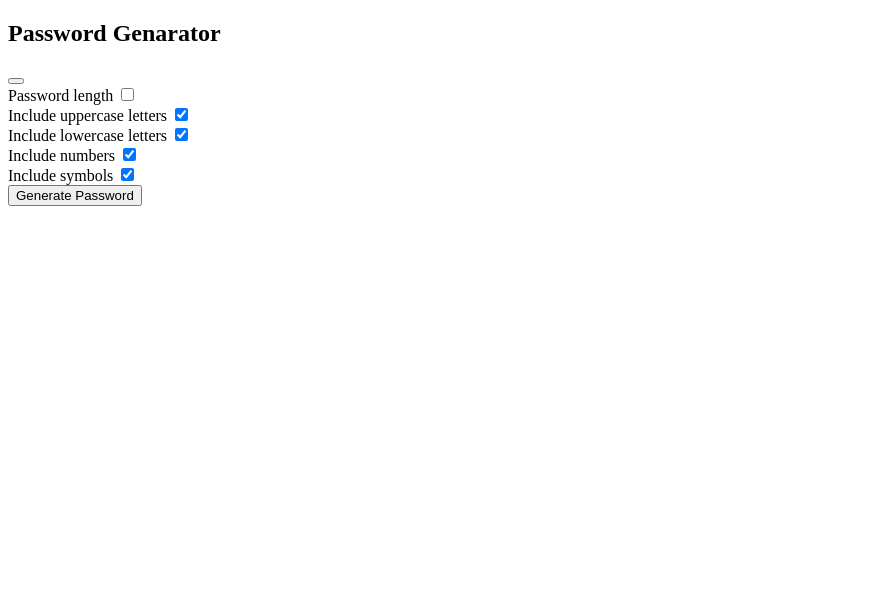
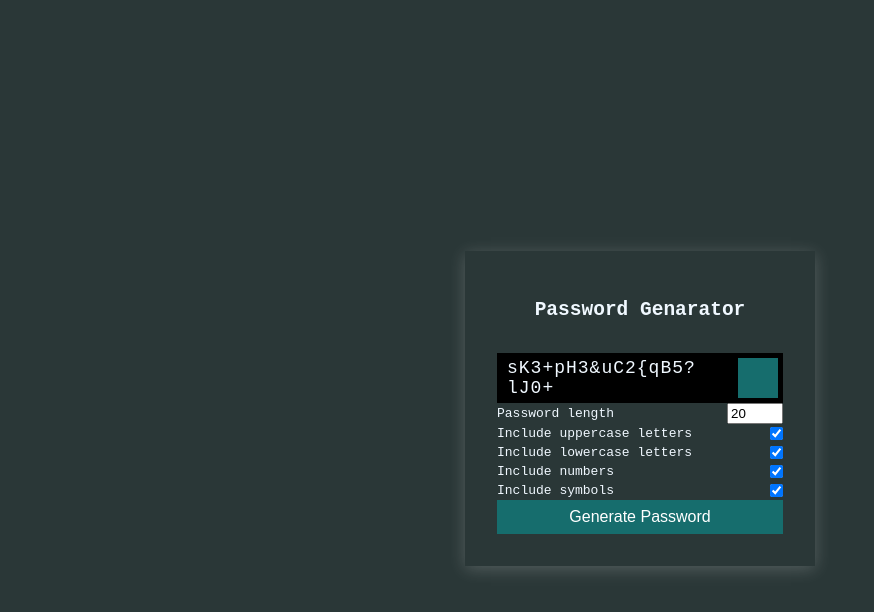
Before and after one commit to dgchromy/password_generator, a plain HTML site: page index.html in a window 1280 px wide. Both pictures are taken after a click on the button "Generate Password". Shown: the whole page, without its empty margins (0-874 px from the left). Drawn offline with Linux system fonts and the light colour scheme.

Commit message:
updated java script and style.css

```diff
--- a/index.html
+++ b/index.html
@@ -19,7 +19,7 @@
     <div class="settings">
       <div class="setting">
         <label for="length">Password length</label>
-        <input type="checkbox" id="length" min="4" max="20" value="20" />
+        <input type="number" id="length" min="4" max="20" value="20" />
       </div>
       <div class="setting">
         <label for="uppercase">Include uppercase letters</label>
--- a/script1.js
+++ b/script1.js
@@ -1,12 +1,12 @@
 //DOM elements
-const resultEl =document.getElementById("result");
-const lengthEl =document.getElementById("length");
-const uppercaseEl =document.getElementById("uppercase");
-const lowercaseEl =document.getElementById("lowercase");
-const numbersEl =document.getElementById("numbers");
-const symbolsEl =document.getElementById("symbols");
-const generateEl =document.getElementById("generate");
-const clipboardEl =document.getElementById("clipboard");
+const resultEl = document.getElementById("result");
+const lengthEl = document.getElementById("length");
+const uppercaseEl = document.getElementById("uppercase");
+const lowercaseEl = document.getElementById("lowercase");
+const numbersEl = document.getElementById("numbers");
+const symbolsEl = document.getElementById("symbols");
+const generateEl = document.getElementById("generate");
+const clipboardEl = document.getElementById("clipboard");
 
 
 const randomFunc = {
@@ -14,9 +14,22 @@ const randomFunc = {
     upper: getRandomUpper,
     number: getRandomNumber,
     symbol: getRandomSymbol,
+};
 
+clipboardEl.addEventListener("click", () => {
+    const textarea = document.createElement("textarea");
+    const password = resultEl.innerText;
+    if(!password){
+        return;
+    }
+    textarea.value = password;
+    document.body.appendChild(textarea);
+    textarea.select();
+    document.execCommand("copy");
+    textarea.remove();
+    alert("Copied to clipboard");
+});
 
-};
 // generate event listen.//
 
 
@@ -25,31 +38,16 @@ generateEl.addEventListener("click", () => {
  const hasLower = lowercaseEl.checked;
  const hasUpper = uppercaseEl.checked;
  const hasNumber = numbersEl.checked;
- const hasSymbol = symbolEl.checked;
+ const hasSymbol = symbolsEl.checked;
 
  resultEl.innerText = generatePassword(
      hasLower,
+     hasUpper,
      hasNumber,
-     hasUpper,
      hasSymbol,
      length
      );
 
-});
-
-//clipboard copy function
-clipboardEl.addEventListener("click", () =>{
-    const textarea = document.createElement("textarea");
-    const password = resultEL.innerText
-    if(!password){
-        return;
-    }
-    textarea.value = password;
-    document.body.appendChild(textarea);
-    textarea.select();
-    document.execCommand("copy")
-    textarea.remove();
-    alert("Copied to clipboard");
 });
 
 // generate event listen.//
@@ -64,17 +62,17 @@ const typesArr = [ {lower}, {upper}, {number}, {symbol}].filter
 (
     item =>Object.values(item) [0]
 );
-if (typescount === 0) {
+if (typesCount === 0) {
     return "";
 }
 for(let i = 0; i< length; i += typesCount){
     typesArr.forEach(type =>{
         const funcName = Object.keys(type)[0];
 
-        generatedPassword += randomFunc[funcName]();
+        generatePassword += randomFunc[funcName]();
     });
  }
- const finalPassword = generatedPassword.slice(0, lenght);
+ const finalPassword = generatePassword.slice(0, length);
 
 return finalPassword;
 }
--- a/style.css
+++ b/style.css
@@ -0,0 +1,88 @@
+
+
+*{
+    box-sizing: border-box;
+}
+
+body{
+    background-color: rgb(42, 55, 55);
+    color: aliceblue;
+    display: flex;
+    font-family: monospace;
+    flex-direction: column;
+    align-items: center;
+    justify-content: center;
+    padding: 1rem;
+    min-height: 100vh;
+
+}
+p{
+    margin: .5rem;
+}
+
+h2{
+    margin: 1rem 0 2rem;
+    text-align: center;
+}
+input[type="checkbox"]{
+    margin-right: 0rem;
+}
+
+.container {
+    background-color: rgb(42, 55, 55);
+    box-shadow: 0rem .2rem 1rem rgba(255, 255, 255, 0.2);
+    padding: 2rem;
+    width: 350px;
+    max-width: 100%;
+}
+.result-container{
+    background-color: black;
+    display: flex;
+    justify-content: flex-start;
+    align-items: center;
+    position: relative;
+    font-size: 18px;
+    letter-spacing: 1px;
+    padding: 12px 10px;
+    height: 50px;
+    width: 100%;
+}
+
+.result-container .btn {
+    font-size: 20px;
+    position: absolute;
+    top: 5px;
+    right: 5px;
+    height: 40px;
+    width: 40px;
+}
+.result-container #result {
+    word-wrap: break-word;
+    max-width: calc(100% - 40px);
+}
+
+.btn {
+    border: none;
+    color: #ffffff;
+    cursor: pointer;
+    font-size: 16px;
+    padding: 8px 12px;
+    background-color: rgb(22, 109, 109);
+
+}
+.btn-large {
+    display: block;
+    width: 100%;
+}
+.setting {
+    display: flex;
+    justify-content: space-between;
+    align-items: center;
+    margin: 15px o;
+}
+
+@media screen and (max-width: 400px){
+    .result-container{
+        font-size: 16px;
+    }
+}
```
